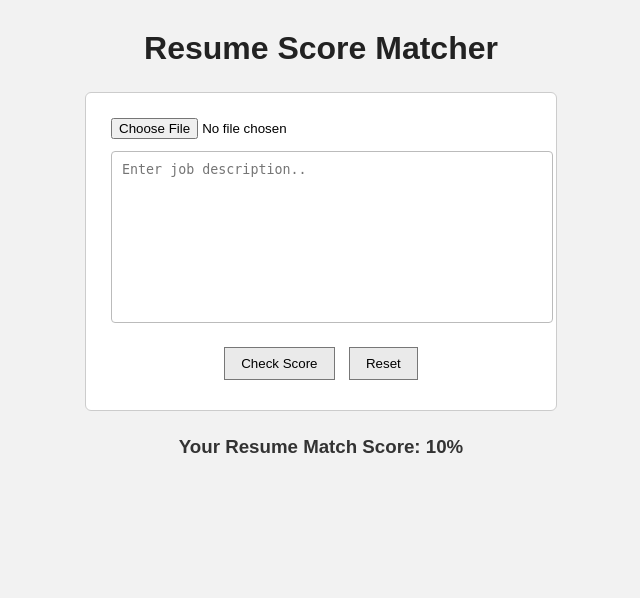
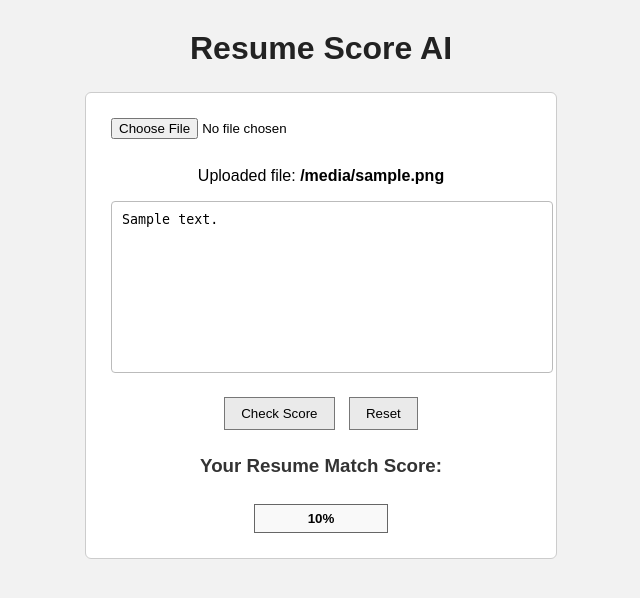
Before and after one commit to lavanya-sathasivam/ResumeScore-AI, a Flask app: template templates/index.html in a window 1280 px wide. Shown: the top 598 px of the page, without its empty margins (319-959 px from the left). Run offline with Flask 3, Linux system fonts and the light colour scheme; the template is opened without the code that fills it: most values are stand-ins (such as "Sample title", 1, 10 or a date in 2020).

Commit message:
Altered HTML file

```diff
--- a/templates/index.html
+++ b/templates/index.html
@@ -7,16 +7,26 @@
     <link rel="stylesheet" href="{{ url_for('static', filename='style.css') }}">
 </head>
 <body>
-    <h1>Resume Score Matcher</h1>
-    <form action="\" method="POST" enctype="multipart/form-data">
-        <input type="file" name="resume" accept="application/pdf" required>
-        <textarea name="job_description" rows="10"  placeholder="Enter job description.." required></textarea>
-        <button type="submit">Check Score</button>
-        <button type ="reset">Reset</button>
-    </form>
+
+    <h1>Resume Score AI</h1>
+
+    <form action="/" method="POST" enctype="multipart/form-data">
+    <input type="file" name="resume" accept="application/pdf" required>
+
+    {% if filename %}
+        <p>Uploaded file: <b>{{ filename }}</b></p>
+    {% endif %}
+
+    <textarea name="job_description" rows="10"
+              placeholder="Enter job description.." required>{{ job_description }}</textarea>
+
+    <button type="submit">Check Score</button>
+    <button type="submit" formaction="/" formmethod="GET">Reset</button>
 
     {% if score is not none %}
-        <h3 id="scoretext">Your Resume Match Score: {{ score }}%</h3>
+        <h3>Your Resume Match Score:</h3>
+        <input type="text" value="{{ score }}%" readonly>
     {% endif %}
+    </form>
 </body>
 </html>
```
